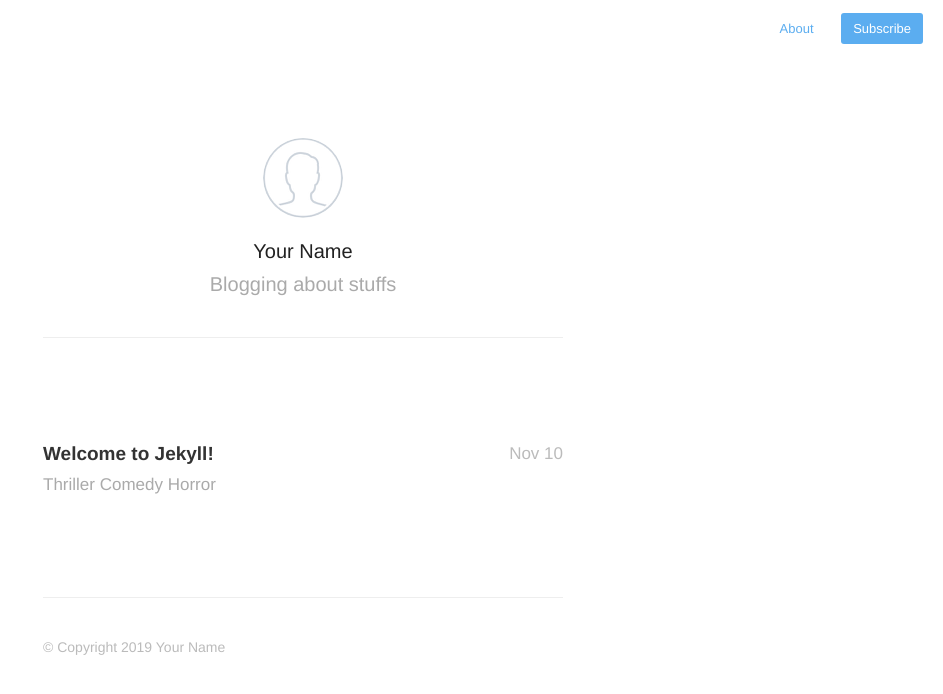
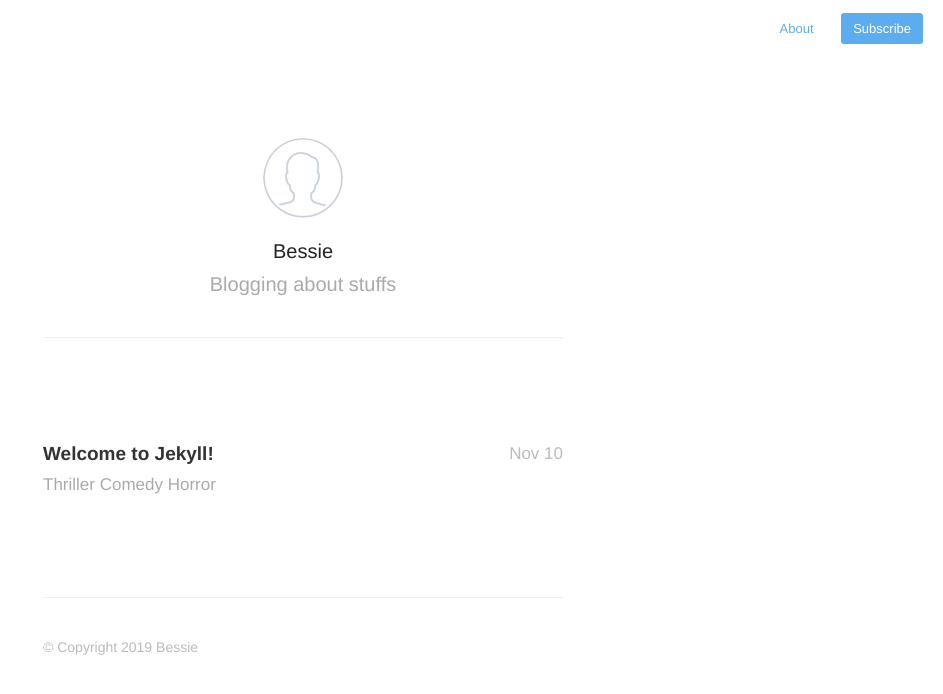
Before and after one commit to bessietao/kactus-master, a Jekyll site: the page built from index.html, in a window 1280 px wide. Shown: the top 694 px of the page, without its empty margins (337-1280 px from the left). Built offline with Jekyll 4.4.1, drawn with Linux system fonts in a browser that asks for light colours; nearby versions of some CDN libraries; the list of posts is cut into pages by our own code.

Commit message:
Update _config.yml

```diff
--- a/_config.yml
+++ b/_config.yml
@@ -9,14 +9,14 @@ highlighter: rouge
 
 plugins: [jekyll-paginate]
 paginate: 20
-domain_name: 'http://yourblog-domain.com'
+domain_name: ''
 google_analytics: 'UA-XXXXXXXX-X'
 disqus: false
 disqus_shortname: 'your-disqus-shortname'
 
 # Details for the RSS feed generator
-url:            'http://your-blog-url.example.com'
-author:         'Your Name'
+url:            ''
+author:         'Bessie'
 authorTwitter:  'YourTwitterUsername'
 
 permalink:       /:year/:title/
```
